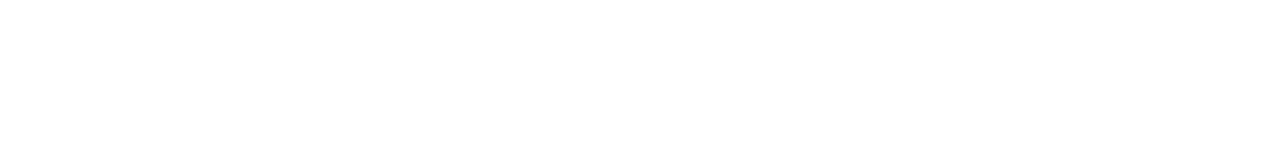
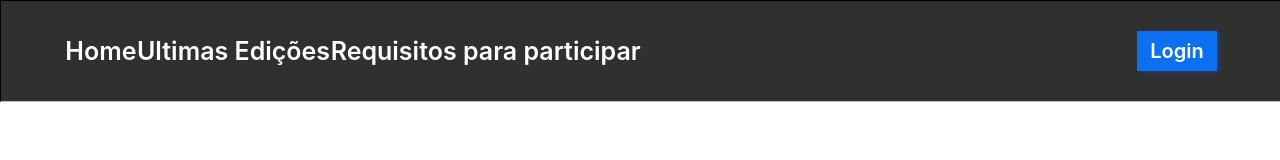
Before and after one commit to renatogomes0405/bootcamp, a plain HTML site: page index.html in a window 1280 px wide. Drawn offline with Linux system fonts and the light colour scheme.

Commit message:
finalizado a parte do header

```diff
--- /dev/null
+++ b/estilo.css
@@ -0,0 +1,57 @@
+@import url('https://fonts.googleapis.com/css2?family= Poppins :wght@400;700 & display=swap');
+    body {
+        margin:0px; /*maargem externa*/
+        padding:0px;/*margem interna*/
+    }
+   #principal {
+    width: 100%;
+    height: 100px;
+    border:1px solid black;
+    background-color: #303030;
+
+    display:flex;
+    justify-content: space-between;
+    align-items: center;
+    border-bottom: 1px solid #bababa;
+   }
+   #principal div a {
+    font-family: 'inter';
+    font-style: normal;
+    font-size:25px;
+    font-weight: 600;
+    line-height: 30px;
+    text-decoration: none;
+    color:white;
+
+   }
+   #principal div a:hover {
+    color: grey;
+    /*Faz com que ao passar o mouse em cima o irem muda de cor.Chmado de pseudo clase*/
+   }
+    #menu {
+    display:flex;
+    width: 45%;
+    justify-content:space-around; /*Aplica o espaço entre as palvras colocada utilizando espaçamento de forma igualitaria no espaço definido*/
+    align-items: center; /* É o alinhamento de todos itens verticais que tem no flex */
+    margin-left: 5%;
+
+    }
+    #principal button {
+        margin-right: 5%;
+        background-color: #0C70F2;
+        border: 0px;
+
+        height: 40PX;
+        width: 80px;
+
+        font-family: 'inter';
+        font-size:20px;
+        font-weight: 600;
+        color:white;
+
+        box-shadow: 3px 2px 4px rgba(12,112,242,0.25);
+
+        cursor: pointer;
+        /*Cursor POINTER faz aparecer a mãozinha em cima do botão*/
+        /*box shadow seria 3pixels de largura e 2pixels de tamanho ja o 4pixel seria a força do desfoque, a cor é a cor da sombra gerada*/
+    }
--- a/index.html
+++ b/index.html
@@ -4,9 +4,18 @@
     <meta charset="UTF-8">
     <meta http-equiv="X-UA-Compatible" content="IE=edge">
     <meta name="viewport" content="width=device-width, initial-scale=1.0">
+    <link rel="stylesheet" href="estilo.css">
     <title>Bootcamp Dnc</title>
 </head>
 <body>
+    <nav id="principal">
+        <div id="menu">
+            <a href="">Home</a>
+            <a href="">Ultimas Edições</a>
+            <a href="">Requisitos para participar</a>
+        </div>
+        <button>Login</button>
+    </nav>
 
 </body>
 </html>
```
